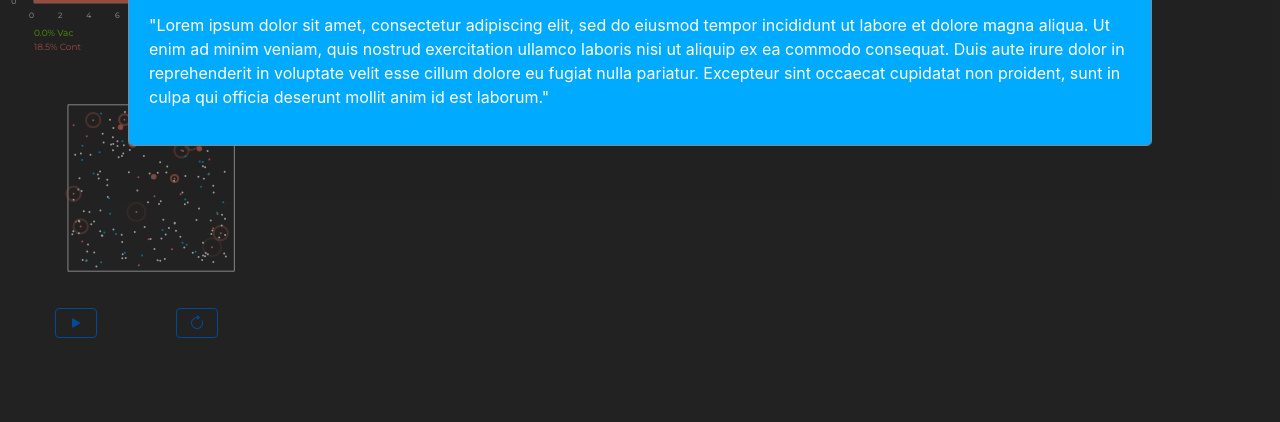
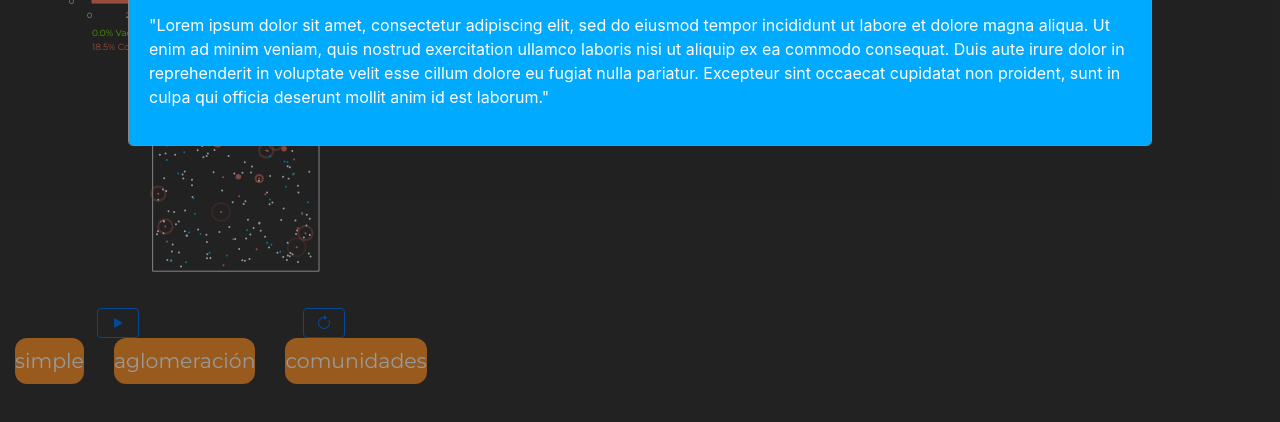
Before and after one commit to jpzarza/EpidemicSimulationVaccine, a website: page simulador/simulador-mobile.html in a window 1280 px wide. Shown: the part 308-730 px from the top of the page. Drawn offline with nearby package versions, Linux system fonts and the light colour scheme; a web font is replaced by a local one.

Commit message:
Se agregan los botones

```diff
--- a/simulador/simulador-mobile.html
+++ b/simulador/simulador-mobile.html
@@ -480,17 +480,17 @@
 
 						<div id="caseTypeChooseH" class="d-flex justify-content-around align-self-stretch">
 
-							<div id="simpleCaseoptionH" class="col"  hidden>
+							<div id="simpleCaseoptionH" class="col" style="color: #383838;">
 								<input type ="button" class="button" onclick="handleConfigChange(event)"
 								id='simpleCaseoption' value='simple' list="brow" readonly> </input>
 							</div>
-							<div id="centralLocationoptionH" class="col" hidden>
+							<div id="centralLocationoptionH" class="col" style="color: #383838;">
 								<input type ="button" class="button" onclick="handleConfigChange(event)"
 								id='centralLocationoption' value='aglomeración' list="brow" readonly> </input>
 
 							</div>
 
-							<div id="communitiesoptionH" class="col" hidden>
+							<div id="communitiesoptionH" class="col" >
 								<input type ="button" class="button" onclick="handleConfigChange(event)"
 								id='communitiesoption'  value='comunidades' list="brow" readonly> </input>
 							</div>
```
